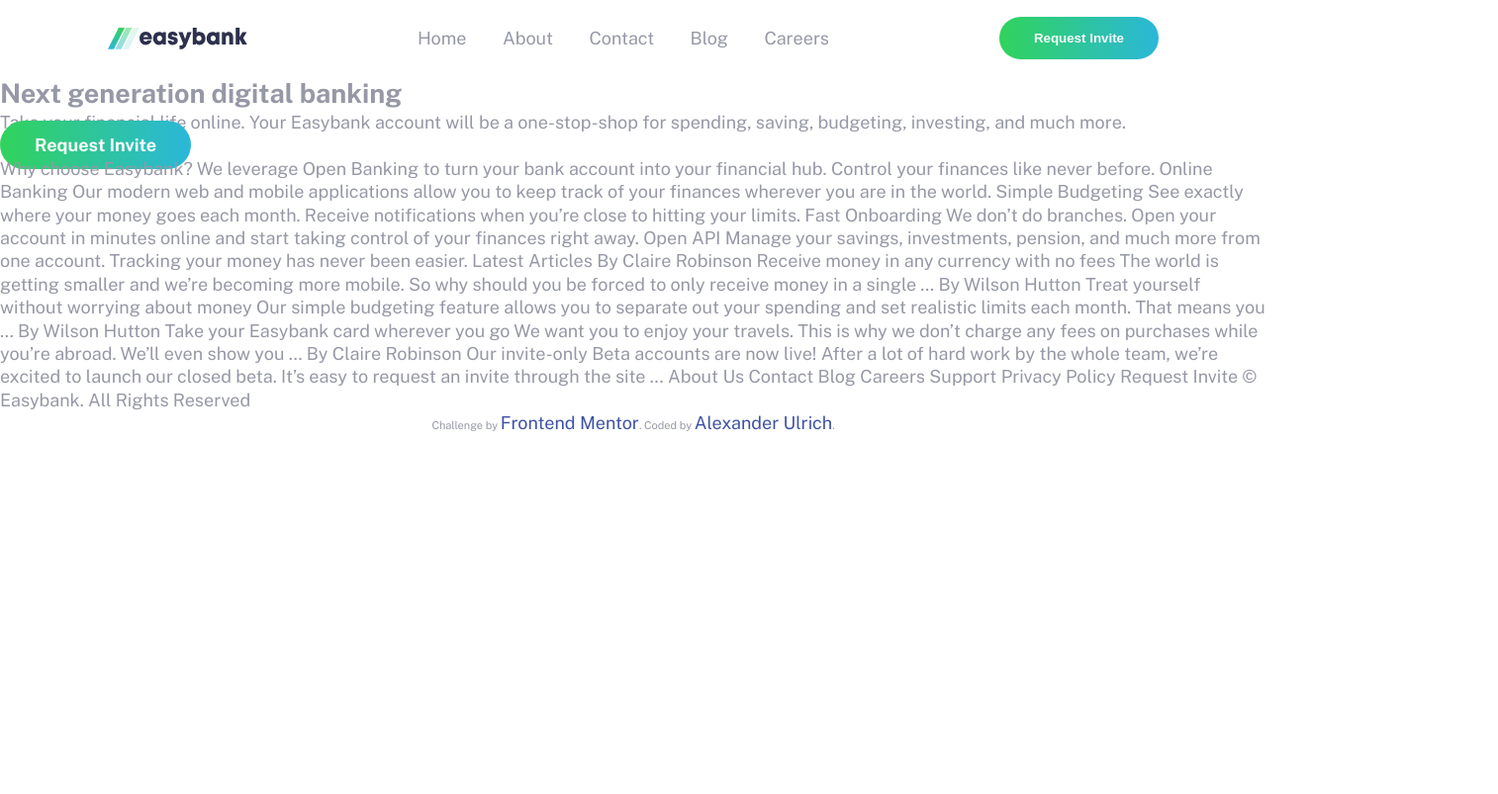
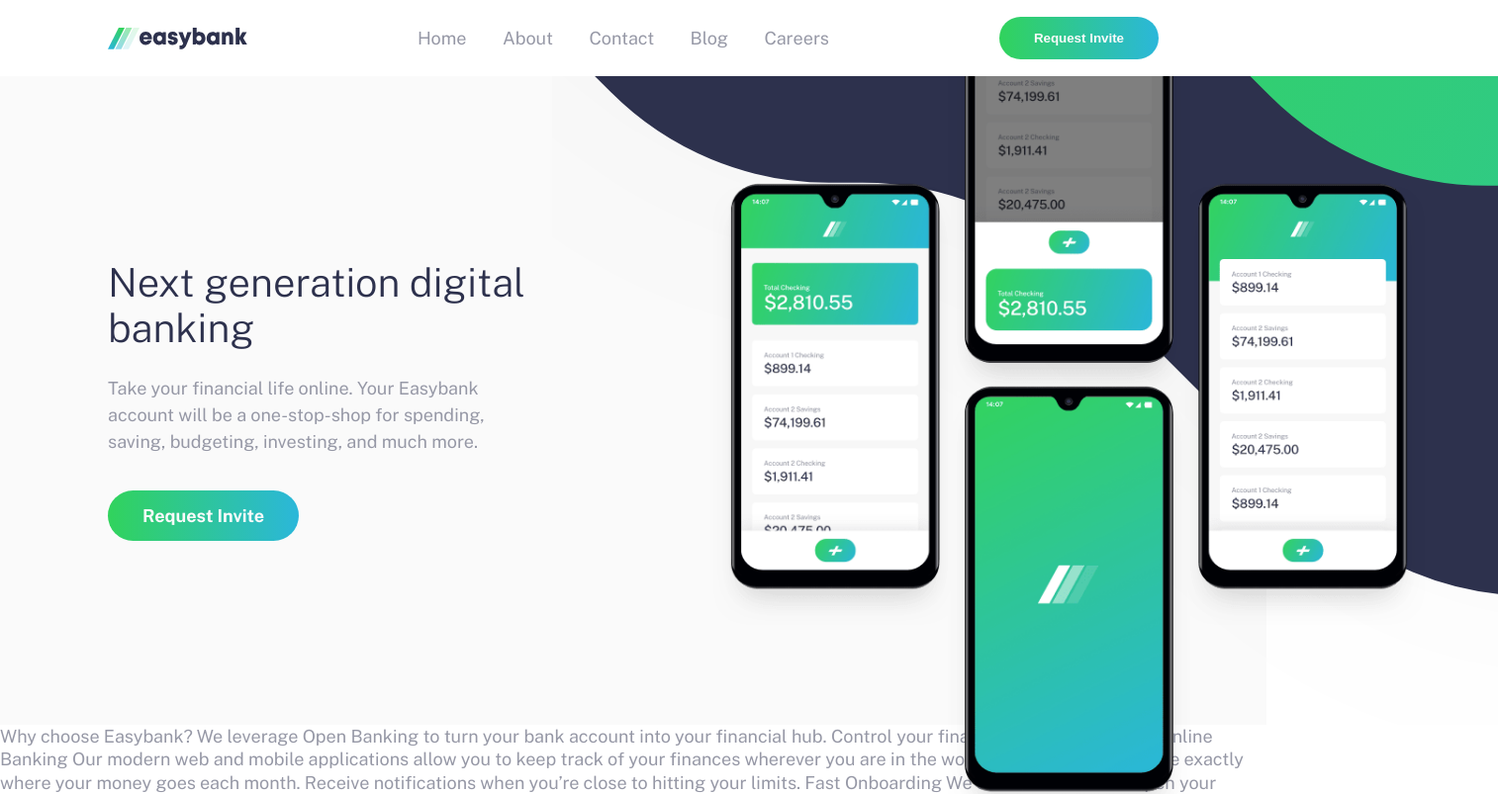
Before and after one commit to FluffyderDelphin/EasyBankPage, a website built with Parcel: page src/app/index.html in a window 1280 px wide. Shown: the top 803 px of the page at 99% size, 1514 px wide, since content can reach past the window. Built offline with nearby package versions, Linux system fonts and the light colour scheme.

Commit message:
styling Hero

```diff
--- a/src/app/index.html
+++ b/src/app/index.html
@@ -52,11 +52,12 @@
 
 
 <section class="hero">
-
+  <div class="container">
 <div class="hero__image">
 
 </div>
-<div class="hero__text">
+<div class="hero__text container--pall">
+
   <h1>
     Next generation digital banking
   </h1>
@@ -65,6 +66,7 @@
     for spending, saving, budgeting, investing, and much more.</p>
 <a href="#" class="button hero_cta">
   Request Invite</a>
+</div>
 </div>
 
 
--- a/src/app/scss/base/_base.scss
+++ b/src/app/scss/base/_base.scss
@@ -49,6 +49,14 @@
 .container {
     max-width: 69.375rem;
     margin: 0 auto;
+
+
+    &--pall {
+        padding-top: 4.375rem;
+        padding-right: 1.5rem;
+        padding-bottom: 4.375rem;
+        padding-left: 1.5rem;
+    }
 }
 
 button, .button {
@@ -59,6 +67,7 @@
     cursor: pointer;
     color:var.$color-white;
     transition: opacity  300ms ease-in-out;
+    display: inline-block;
 
     &:hover{
         opacity: 0.70;
--- a/src/app/scss/base/_typography.scss
+++ b/src/app/scss/base/_typography.scss
@@ -10,6 +10,11 @@
     font-size: var.$font-s-m;
     color: var.$color-dark-gray;
     font-weight: 400;
+
+
+    h1,h2,h3{
+        margin-top:0px ;
+    }
 }
 
 a{
@@ -21,3 +26,21 @@
 button, .button {
 font-weight: 700;
 }
+
+
+.hero {
+
+    &__text {
+        h1{
+            font-weight: 300;
+            color: var.$color-primary-blue;
+            font-size: 2.5rem;
+            line-height: 1.15;
+            margin-bottom: 1.5rem;
+        }
+        p{
+            line-height: 1.5;
+            margin-bottom: 2.25rem;
+        }
+    }
+}
--- a/src/app/scss/components/_hero.scss
+++ b/src/app/scss/components/_hero.scss
@@ -0,0 +1,83 @@
+@use '../abstracts' as var;
+.hero{
+   background-color: var.$color-extra-light-gray;
+
+   .container {
+
+    @include var.breakpoint-up(large){
+        display: flex;
+        align-items: center;
+    }
+   }
+
+
+    &__image {
+        position: relative;
+        background-image: url('../../images/bg-intro-mobile.svg');
+        background-size: cover;
+        background-repeat: no-repeat;
+        background-position: center center;
+        min-height: 17.5rem;
+
+        @include var.breakpoint-up(medium){
+            min-height: 25rem;
+            background-position: center 70%;
+        }
+
+        @include var.breakpoint-up(large){
+            flex: 3;
+            order: 2;
+            height: 41rem;
+            background-image: none;
+        }
+
+
+
+        &::before {
+            @include var.breakpoint-up(large){
+                content: "";
+                position: absolute;
+                width: 150%;
+                height: 100%;
+                background-image: url('../../images/bg-intro-mobile.svg');
+                background-size: 122%;
+                background-repeat: no-repeat;
+                background-position: 0% 83%;
+
+            }
+
+        }
+
+        &::after {
+            content: "";
+            position: absolute;
+            width: 100%;
+            height: 100%;
+            background-image: url('../../images/image-mockups.png');
+            background-size: 93%;
+            background-repeat: no-repeat;
+            background-position: center bottom;
+
+            @include var.breakpoint-up(medium){
+                background-size: 52%;
+              }
+
+              @include var.breakpoint-up(large){
+                width: 120%;
+                height: 122%;
+                background-size: 94%;
+                background-position: center 150%;
+                left: 22%;
+              }
+        }
+    }
+    &__text {
+        text-align: center;
+
+        @include var.breakpoint-up(large){
+          flex: 2;
+          order: 1;
+          text-align: left;
+    }
+    }
+}
```
